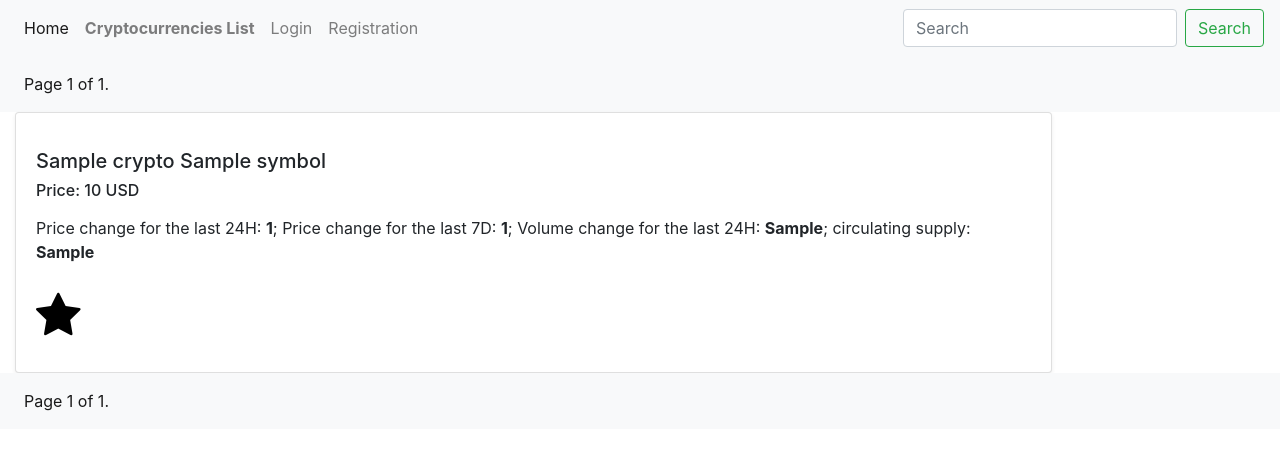
After one commit to anza-afk/cryptocoin_django_site, a Django app: template cryptocoin_app/webapp/templates/crypto_list.html in a window 1280 px wide. The commit adds this page. Shown: the top 450 px of the page. Run offline with Django 4.2, Linux system fonts and the light colour scheme; the template is opened without the code that fills it: most values are stand-ins (such as "Sample title", 1, 10 or a date in 2020); some libraries are stand-ins or nearby versions.

Commit message:
favs and search left

```diff
--- a/cryptocoin_app/webapp/templates/base_generic.html
+++ b/cryptocoin_app/webapp/templates/base_generic.html
@@ -15,35 +15,24 @@
 <body>
   <header>
     <nav class="navbar navbar-expand-lg navbar-light bg-light">
-      <a class="navbar-brand" href="#">Navbar</a>
-      <button class="navbar-toggler" type="button" data-toggle="collapse" data-target="#navbarSupportedContent" aria-controls="navbarSupportedContent" aria-expanded="false" aria-label="Toggle navigation">
-        <span class="navbar-toggler-icon"></span>
-      </button>
+
 
       <div class="collapse navbar-collapse" id="navbarSupportedContent">
         <ul class="navbar-nav mr-auto">
           <li class="nav-item active">
-            <a class="nav-link" href="#">Home <span class="sr-only">(current)</span></a>
+            <a class="nav-link" href="{% url 'index' %}">Home</a>
           </li>
           <li class="nav-item">
-            <a class="nav-link" href="#">Link</a>
-          </li>
-          <li class="nav-item dropdown">
-            <a class="nav-link dropdown-toggle" href="#" id="navbarDropdown" role="button" data-toggle="dropdown" aria-haspopup="true" aria-expanded="false">
-              Dropdown
-            </a>
-            <div class="dropdown-menu" aria-labelledby="navbarDropdown">
-              <a class="dropdown-item" href="#">Action</a>
-              <a class="dropdown-item" href="#">Another action</a>
-              <div class="dropdown-divider"></div>
-              <a class="dropdown-item" href="#">Something else here</a>
-            </div>
+            <a class="nav-link" href="{% url 'crypto' %}"><b>Cryptocurrencies List</b></a>
           </li>
           <li class="nav-item">
             {% if user.is_authenticated %}
-            <a class="nav-link" href="{% url 'logout' %}?next={{ request.path }}">Logout</a>
+            <a class="nav-link" href="{% url 'logout' %}">Logout</a>
             {% else %}
-            <a class="nav-link" href="{% url 'login' %}?next={{ request.path }}">Login</a>
+            <a class="nav-link" href="{% url 'login' %}">Login</a>
+          <li class="nav-item"></li>
+            <a class="nav-link" href="{% url 'register' %}">Registration</a>
+          </li>
             {% endif %}
           </li>
         </ul>
@@ -58,7 +47,8 @@
   {% block content %}{% endblock %}
 
 </body>
-<script src="https://code.jquery.com/jquery-3.3.1.slim.min.js" integrity="sha384-q8i/X+965DzO0rT7abK41JStQIAqVgRVzpbzo5smXKp4YfRvH+8abtTE1Pi6jizo" crossorigin="anonymous"></script>
+
+<script src="https://code.jquery.com/jquery-3.6.4.js" integrity="sha256-a9jBBRygX1Bh5lt8GZjXDzyOB+bWve9EiO7tROUtj/E=" crossorigin="anonymous"></script>
 <script src="https://cdn.jsdelivr.net/npm/popper.js@1.14.3/dist/umd/popper.min.js" integrity="sha384-ZMP7rVo3mIykV+2+9J3UJ46jBk0WLaUAdn689aCwoqbBJiSnjAK/l8WvCWPIPm49" crossorigin="anonymous"></script>
 <script src="https://cdn.jsdelivr.net/npm/bootstrap@4.1.3/dist/js/bootstrap.min.js" integrity="sha384-ChfqqxuZUCnJSK3+MXmPNIyE6ZbWh2IMqE241rYiqJxyMiZ6OW/JmZQ5stwEULTy" crossorigin="anonymous"></script>
 </body>
--- /dev/null
+++ b/cryptocoin_app/webapp/templates/crypto_list.html
@@ -0,0 +1,97 @@
+{% extends "base_generic.html" %}
+
+{% block content %}
+<link rel="stylesheet" href="https://cdnjs.cloudflare.com/ajax/libs/font-awesome/4.7.0/css/font-awesome.min.css">
+<nav class="navbar navbar-expand navbar-light bg-light">
+  <ul class="navbar-nav mr-auto">
+      {% if page_obj.has_previous %}
+        <div class="nav-item">
+          <a class="nav-link" href="?page=1">&laquo; first</a>
+        </div>
+        <div class="nav-item">
+          <a class="nav-link" href="?page={{ page_obj.previous_page_number }}">previous</a>
+        </div>
+      {% endif %}
+        <div class="nav-link active">Page {{ page_obj.number }} of {{ page_obj.paginator.num_pages }}.</div>
+      {% if page_obj.has_next %}
+        <div class="nav-item">
+          <a class="nav-link" href="?page={{ page_obj.next_page_number }}">next</a>
+        </div>
+          <div class="nav-item">
+          <a class="nav-link" href="?page={{ page_obj.paginator.num_pages }}">last &raquo;</a>
+        </div>
+
+      {% endif %}
+  </ul>
+</nav>
+
+  {% for crypto in page_obj %}
+  <div class="'container"></div>
+  <div class="col-md-10">
+    <div class="card mb-10 shadow-sm">
+      <div class="card-body">
+
+        <p class="card-text"><h5>{{ crypto.name }} {{ crypto.symbol }}</h5><h6>Price: {{ crypto.price }} USD</h6></p>
+        <p class="card-text">Price change for the last 24H: <b>{{ crypto.percent_change_24h }}</b>; Price change for the last 7D: <b>{{ crypto.percent_change_7d }}</b>; Volume change for the last 24H: <b>{{ crypto.volume_24h }}</b>; circulating supply: <b>{{ crypto.circulating_supply }}</b></p>
+
+        {% if user in crypto.favorite_by.all %}
+
+        <a name="{{ crypto.id }}" style="font-size:48px;color: gold;" class="favorite" id="co"><i class="fa fa-star" aria-hidden="true"></i></a>
+        {% else %}
+
+        <a name="{{ crypto.id }}" style="font-size:48px;color: black;" class="favorite" id="co"><i class="fa fa-star" aria-hidden="true"></i></a>
+        {% endif %}
+        <div class="d-flex justify-content-between align-items-center">
+
+        </div>
+      </div>
+    </div>
+  </div>
+  {% endfor %}
+  <nav class="navbar navbar-expand navbar-light bg-light">
+    <ul class="navbar-nav mr-auto">
+        {% if page_obj.has_previous %}
+          <div class="nav-item">
+            <a class="nav-link" href="?page=1">&laquo; first</a>
+          </div>
+          <div class="nav-item">
+            <a class="nav-link" href="?page={{ page_obj.previous_page_number }}">previous</a>
+          </div>
+        {% endif %}
+          <div class="nav-link active">Page {{ page_obj.number }} of {{ page_obj.paginator.num_pages }}.</div>
+        {% if page_obj.has_next %}
+          <div class="nav-item">
+            <a class="nav-link" href="?page={{ page_obj.next_page_number }}">next</a>
+          </div>
+            <div class="nav-item">
+            <a class="nav-link" href="?page={{ page_obj.paginator.num_pages }}">last &raquo;</a>
+          </div>
+
+        {% endif %}
+    </ul>
+  </nav>
+<script src="https://ajax.googleapis.com/ajax/libs/jquery/3.5.1/jquery.min.js"></script>
+<script>
+  $('.favorite').click(function(){
+      $.ajax({
+                type: "POST",
+                url: "{% url 'favorite' %}",
+                data: {'crypto_id': $(this).attr('name'),'operation':'add_fav','csrfmiddlewaretoken': '{{ csrf_token }}'},
+                dataType: "json",
+                success: function(response) {
+                selector = document.getElementsByName(response.crypto_id);
+                      if(response.fav==true){
+                        $(selector).css("color","gold");
+                      }
+                      else if(response.fav==false){
+                        $(selector).css("color","black");
+                      }
+
+
+                }
+
+          });
+
+    })
+  </script>
+{% endblock %}
--- a/cryptocoin_app/webapp/templates/index.html
+++ b/cryptocoin_app/webapp/templates/index.html
@@ -6,7 +6,7 @@
   <div class="'container"></div>
   <div class="col-md-10">
     <div class="card mb-10 shadow-sm">
-      <img class="card-img-top" style="max-width: 50%; max-height: 50%; display: block;" src={{ article.urlToImage }} data-holder-rendered="true">
+      <img class="card-img-top" alt="" style="max-width: 50%; max-height: 50%; display: block;" src={{ article.urlToImage }} onerror="this.onerror=null; this.remove();" data-holder-rendered="true">
       <div class="card-body">
         <p class="card-text"><h2>{{ article.title }}</h2></p>
         <p class="card-text"><h4>By: {{ article.author }}</h2></p>
--- a/cryptocoin_app/webapp/templates/registration/register.html
+++ b/cryptocoin_app/webapp/templates/registration/register.html
@@ -13,7 +13,7 @@
         </ul>
     {% endif %}
 
-    <h1>Register Here - JavaTpoint Blog</h1>
+    <h1>Registration</h1>
 
          <form method="post" >
             {% csrf_token %}
```
Also changed, not shown: cryptocoin_app/webapp/forms.py (deleted, +0 -32 lines), cryptocoin_app/webapp/models.py (+7 -1 lines), cryptocoin_app/webapp/templates/crypto_detail.html (added, +48 -0 lines), cryptocoin_app/webapp/templates/favorites.html (deleted, +0 -19 lines), cryptocoin_app/webapp/urls.py (+5 -2 lines), cryptocoin_app/webapp/utils.py (+28 -5 lines), cryptocoin_app/webapp/views.py (+61 -32 lines), cryptocoin_app/db.sqlite3, cryptocoin_app/webapp/migrations/0002_rename_volume_7d_cryptocurrency_percent_change_7d.py (added), cryptocoin_app/webapp/templates/cryptocurrencies_list.html (deleted).
